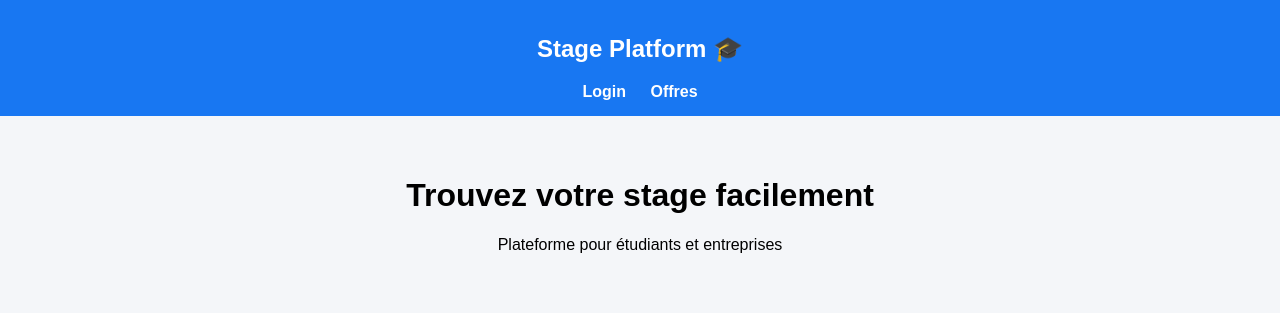
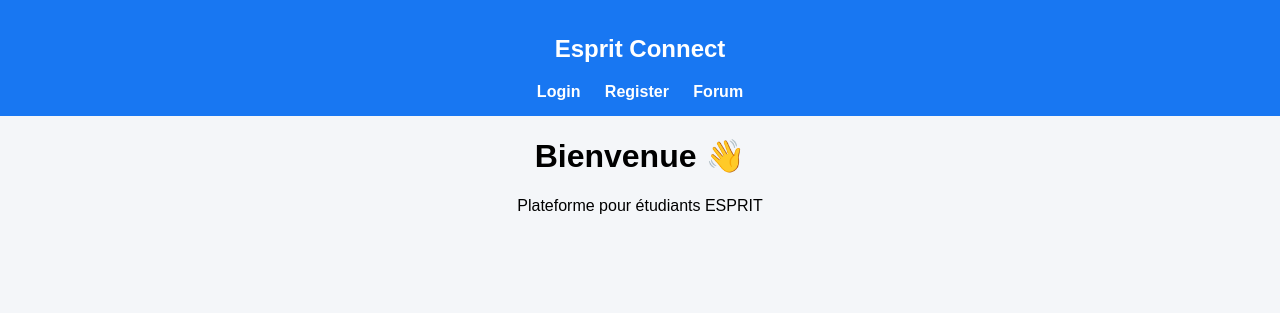
Before and after one commit to fadwadouiri8-a11y/Esprit-connect, a plain HTML site: page index.html in a window 1280 px wide. Drawn offline with Linux system fonts and the light colour scheme.

Commit message:
Update index.html

```diff
--- a/index.html
+++ b/index.html
@@ -1,22 +1,21 @@
 <!DOCTYPE html>
 <html>
 <head>
-  <title>Stage Platform</title>
+  <title>Esprit Connect</title>
   <link rel="stylesheet" href="style.css">
 </head>
 
 <body>
 
 <nav>
-  <h2>Stage Platform 🎓</h2>
+  <h2>Esprit Connect</h2>
   <a href="login.html">Login</a>
-  <a href="offres.html">Offres</a>
+  <a href="register.html">Register</a>
+  <a href="forum.html">Forum</a>
 </nav>
 
-<header>
-  <h1>Trouvez votre stage facilement</h1>
-  <p>Plateforme pour étudiants et entreprises</p>
-</header>
+<h1>Bienvenue 👋</h1>
+<p>Plateforme pour étudiants ESPRIT</p>
 
 </body>
 </html>
```
